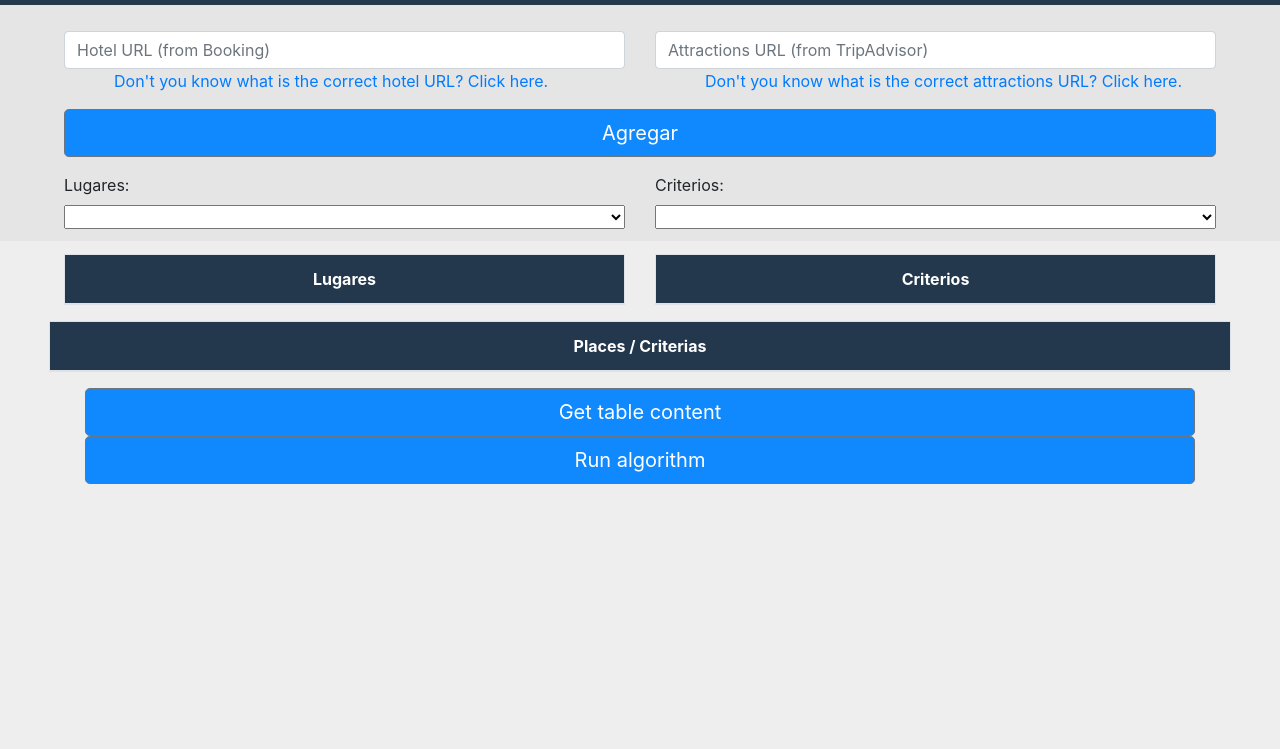
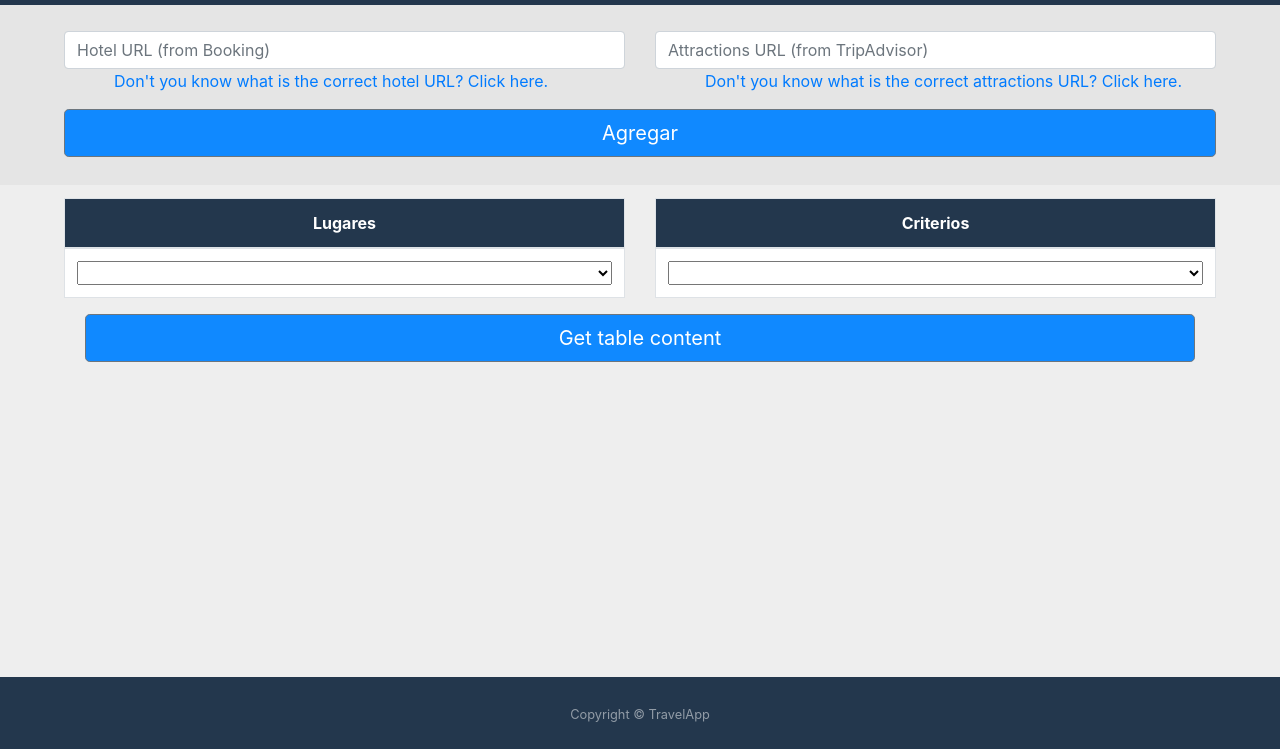
Before and after one commit to covellitomas/travel-app, a plain HTML site: page crud-frontend/index.html at #!/new-search in a window 1280 px wide. Shown: the part 51-800 px from the top of the page. Drawn offline with nearby package versions, Linux system fonts and the light colour scheme; some packages are replaced by stand-ins of ours; no server answers.

Commit message:
Cambios front + reorganizacion del new-search + validaciones de visibilidad

```diff
--- a/crud-frontend/controllers/newSearchController.js
+++ b/crud-frontend/controllers/newSearchController.js
@@ -2,6 +2,11 @@ app.controller('NewSearchController', ['$scope', 'PlaceService', 'AhpService', '
 
     var vm = $scope;
     init();
+
+    var finderVisible = true;
+    var criteriasVisible = true;
+    var tableVisible = false;
+
     //app.validateUser($location);
 
     function init() {
@@ -122,4 +127,8 @@ app.controller('NewSearchController', ['$scope', 'PlaceService', 'AhpService', '
         vm.placesToCompare.push(vm.selectedPlace);
     }
 
+
+    vm.onGetTableContentClicked = function() {
+        this.tableVisible = true;
+    }
 }]);
--- a/crud-frontend/index.html
+++ b/crud-frontend/index.html
@@ -51,11 +51,11 @@
             <ng-view></ng-view>
         </div>
 
-        <!-- <footer id="sticky-footer" class="py-4 palette-dark text-white-50">
+        <footer id="sticky-footer" class="py-4 palette-dark text-white-50 stickyFooter">
             <div class="container text-center">
               <small>Copyright &copy; TravelApp</small>
             </div>
-        </footer> -->
+        </footer>
     </body>
 
 </html>
--- a/crud-frontend/styles/styles.css
+++ b/crud-frontend/styles/styles.css
@@ -147,3 +147,12 @@ body {
 .optionChild {
     padding-left: 15px;
 }
+
+.defaultColumn {
+    background-color: #e5e5e5;
+}
+
+
+.stickyFooter {
+    position: fixed;
+}
--- a/crud-frontend/views/new-search.html
+++ b/crud-frontend/views/new-search.html
@@ -27,25 +27,6 @@
                 </div>
             </div>
 
-            <div class="row">
-                <div class="col-md-6">
-                    <label>Lugares:</label>
-                    <select class="container-fluid" ng-model="selectedPlace" ng-options="place.name for place in allPlaces" ng-change="onPlaceOptionClicked()"></select>
-                    <!-- <select class="container-fluid">
-                        <option ng-repeat="place in allPlaces">{{place.name}}</option>
-                    </select> -->
-                </div>
-
-                <div class="col-md-6 container-fluid">
-                    <label>Criterios:</label>
-                    <select class="container-fluid" ng-model="selectedCriteria" ng-change="onCriteriaOptionClicked()">
-                        <optgroup ng-repeat="criteria in allCriterias" label="{{criteria.name}}">
-                            <option ng-repeat="criteriaChild in criteria.children">{{criteriaChild.name}}</option>
-                        </optgroup>
-                    </select>
-                </div>
-            </div>
-
         </div>
         <div class="new-search-container">
             <div class="row">
@@ -57,6 +38,9 @@
                             </tr>
                         </thead>
 
+                        <td>
+                            <select class="container-fluid" ng-model="selectedPlace" ng-options="place.name for place in allPlaces" ng-change="onPlaceOptionClicked()"></select>
+                        </td>
                         <tbody ng-repeat="place in placesToCompare">
                             <tr>
                                 <td>{{place.name}}</td>
@@ -74,6 +58,13 @@
                             </tr>
                         </thead>
 
+                        <td>
+                            <select class="container-fluid" ng-model="selectedCriteria" ng-change="onCriteriaOptionClicked()">
+                                <optgroup ng-repeat="criteria in allCriterias" label="{{criteria.name}}">
+                                    <option ng-repeat="criteriaChild in criteria.children">{{criteriaChild.name}}</option>
+                                </optgroup>
+                            </select>
+                        </td>
                         <tbody ng-repeat="criteria in criterias">
                             <tr>
                                 <td>
@@ -91,7 +82,7 @@
                 </div>
             </div>
 
-            <div class="row">
+            <div class="row" ng-show="tableVisible">
                 <table id="rankCriteriaTable" class="table table-hover table-bordered table-ta">
                     <thead class="palette-dark">
                       <tr>
@@ -123,11 +114,11 @@
             </div>
         </div>
 
-        <div class="container">
+        <div class="container" ng-show="!tableVisible">
             <button type="button" class="btn btn-secondary btn-lg btn-block" ng-click="onGetTableContentClicked()">Get table content</button>
         </div>
 
-        <div class="container">
+        <div class="container" ng-show="tableVisible == true">
             <button type="button" class="btn btn-secondary btn-lg btn-block" ng-click="onRunAlgorithmClicked()">Run algorithm</button>
         </div>
 
```
Also changed, not shown: crud-frontend/views/login.html (+2 -1 lines).
